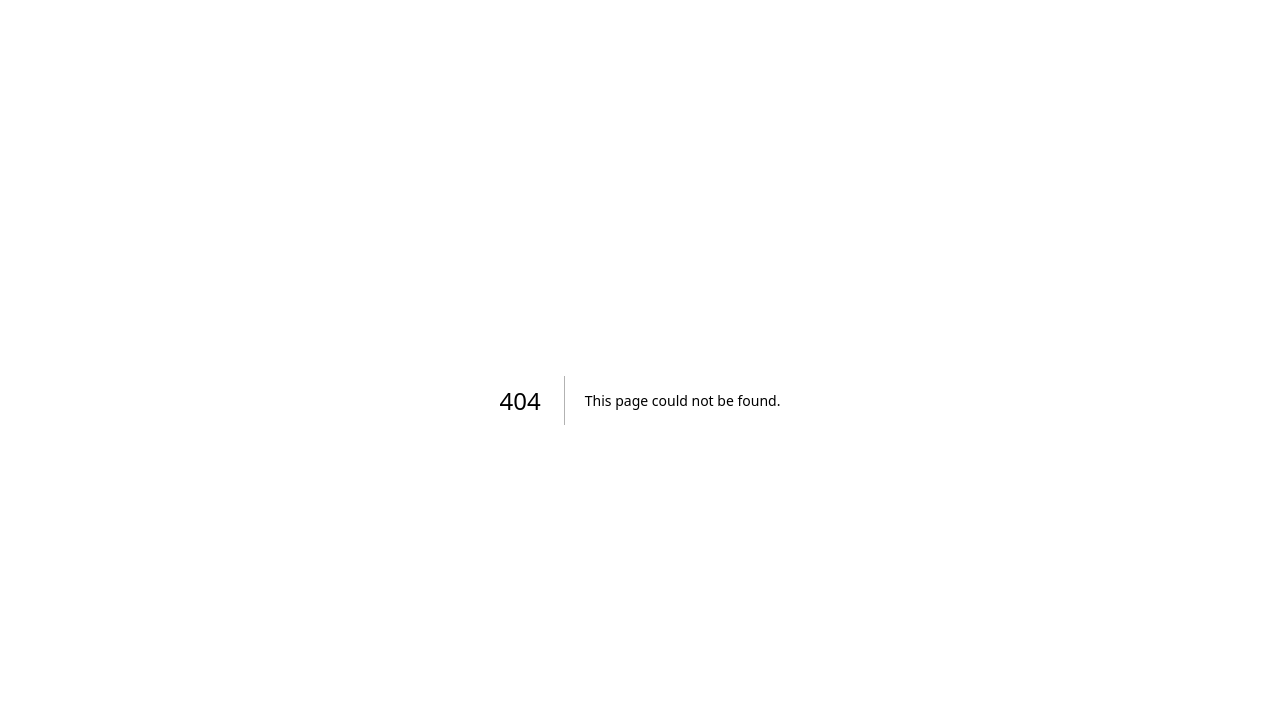
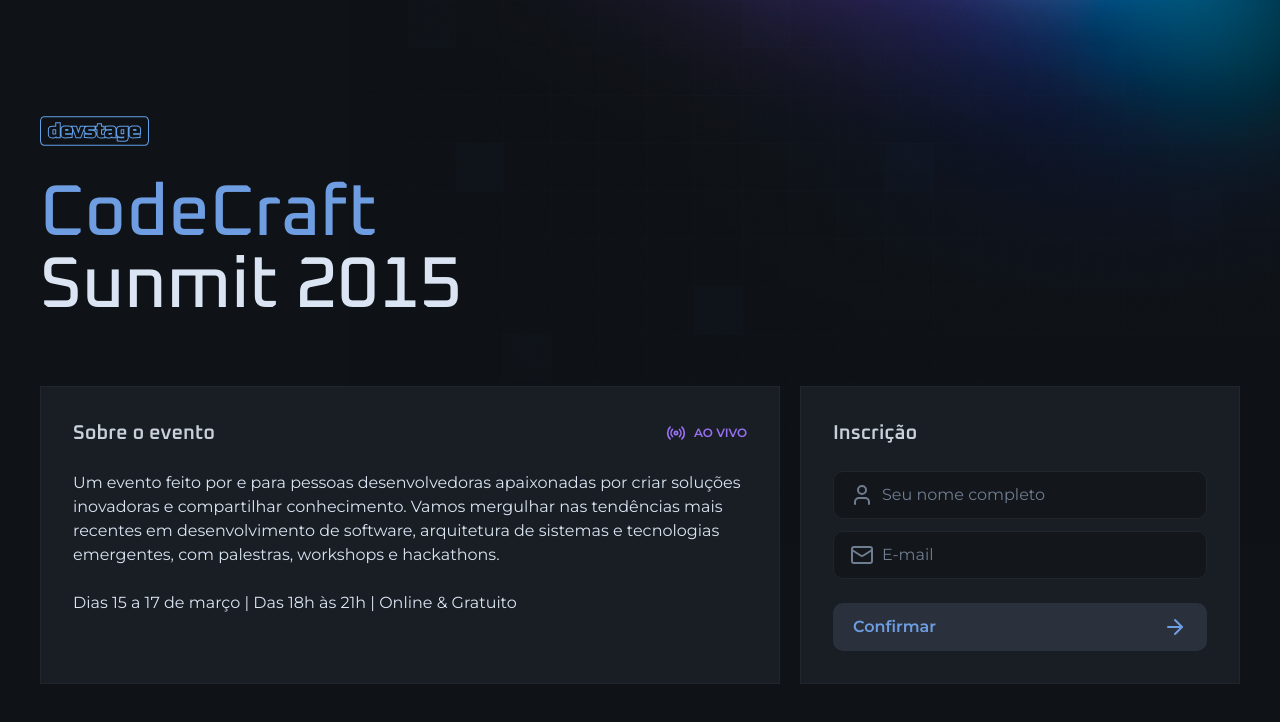
Before and after one commit to Isa-codelab/web, a Next.js app: page / in a window 1280 px wide. Before the commit this address had no page. Shown: the top 722 px of the page. Built offline with nearby package versions, Linux system fonts and the light colour scheme.

Commit message:
feat: add component SubscriptionForm

```diff
--- a/package.json
+++ b/package.json
@@ -9,13 +9,17 @@
     "lint": "next lint"
   },
   "dependencies": {
+    "@hookform/resolvers": "^4.1.1",
     "@tailwindcss/postcss": "^4.0.8",
     "lucide-react": "^0.475.0",
     "next": "15.1.7",
     "postcss": "^8.5.3",
     "react": "^19.0.0",
     "react-dom": "^19.0.0",
-    "tailwindcss": "^4.0.8"
+    "react-hook-form": "^7.54.2",
+    "tailwind-merge": "^3.0.1",
+    "tailwindcss": "^4.0.8",
+    "zod": "^3.24.2"
   },
   "devDependencies": {
     "@biomejs/biome": "^1.9.4",
--- /dev/null
+++ b/src/app/(home)/page.tsx
@@ -0,0 +1,44 @@
+import Image from "next/image";
+
+import logo from "../../assets/logo.svg";
+import { Radio } from "lucide-react";
+import SubscriptionForm from "./subscription-form";
+
+export default function Home() {
+  return (
+
+      <div className="min-h-dvh flex flex-col gap-16 justify-center ">
+          <div className="flex flex-col gap-8 itens-center md:items-start">
+              <Image src={logo} alt="logo" width={108.5} height={30} />
+              <h1 className="text-4xl  texte-center leading-none font-heading font-medium flex flex-col md:text-7xl md:text-left">
+                <span className="text-blue">CodeCraft</span>
+                Sunmit 2015
+              </h1>
+          </div>
+
+          <div className="flex gap-5 items-stretch flex-col md:flex-row">
+              <div className="flex-1 bg-gray-700 border border-gray-600 rouned-2xl p-8 space-y-6">
+                  <div className=" flex items-center justify-between">
+                    <h2 className="font-heading font-semibold text-gray-200 text-xl">Sobre o evento</h2>
+                    <span className="text-purple font-semibold text-xs flex items-center gap-2">
+                      <Radio className="size-5 "/>
+                      AO VIVO
+                    </span>
+                  </div>
+                  <p>
+                      Um evento feito por e para pessoas desenvolvedoras apaixonadas por
+                    criar soluções inovadoras e compartilhar conhecimento. Vamos
+                    mergulhar nas tendências mais recentes em desenvolvimento de
+                    software, arquitetura de sistemas e tecnologias emergentes, com
+                    palestras, workshops e hackathons.
+                    <br />
+                    <br />
+                    Dias 15 a 17 de março | Das 18h às 21h | Online & Gratuito
+                  </p>
+              </div>
+              <SubscriptionForm/>
+          </div>
+      </div>
+
+  );
+}
--- /dev/null
+++ b/src/app/(home)/subscription-form.tsx
@@ -0,0 +1,77 @@
+'use client'
+
+import { Button } from '@/components/button'
+import { InputField, InputIcon, InputRoot } from '@/components/input'
+import { ArrowRight, Mail, User } from 'lucide-react'
+
+import { zodResolver } from '@hookform/resolvers/zod'
+import { useForm } from 'react-hook-form'
+import { z } from 'zod'
+
+const subscriptionSchema = z.object({
+    name: z.string().min(2, 'Digite seu nome completo'),
+    email: z.string().email('Digite um e-mail valido'),
+})
+
+type SubscriptionSquema = z.infer<typeof subscriptionSchema>
+
+export default function SubscriptionForm() {
+    const {
+        register,
+        handleSubmit,
+        formState: { errors },
+    } = useForm <SubscriptionSquema> ({
+        resolver: zodResolver(subscriptionSchema),
+    })
+
+    function onSubscribe(data: SubscriptionSquema) {
+        console.log(data)
+    }
+
+    return (
+        <form
+            onSubmit={handleSubmit(onSubscribe)}
+            className="bg-gray-700 border border-gray-600 rouned-2xl p-8 space-y-6 w-full md:max-w-[440px]"
+        >
+            <h2 className="font-heading font-semibold text-gray-200 text-xl">
+                Inscrição
+            </h2>
+
+            <div className="space-y-3">
+                <div className="space-y-2">
+                    <InputRoot>
+                        <InputIcon>
+                            <User />
+                        </InputIcon>
+                        <InputField
+                            type="text"
+                            placeholder="Seu nome completo"
+                            {...register('name')}
+                        />
+                    </InputRoot>
+
+                    {errors.name && <p className='text-danger text-xs font-semibold'>{errors.name.message}</p>}
+                </div>
+                <div className="space-y-2">
+                    <InputRoot>
+                        <InputIcon>
+                            <Mail />
+                        </InputIcon>
+                        <InputField
+                            type="text"
+                            placeholder="E-mail"
+                            {...register('email')}
+                        />
+                    </InputRoot>
+
+                    {errors.email && <p className='text-danger text-xs font-semibold'>{errors.email.message}</p>}
+                </div>
+            </div>
+
+            <Button type="submit">
+                Confirmar
+                <ArrowRight />
+            </Button>
+        </form>
+    )
+}
```
Also changed, not shown: 1 other file (tests, documents, lock files or other folders).
